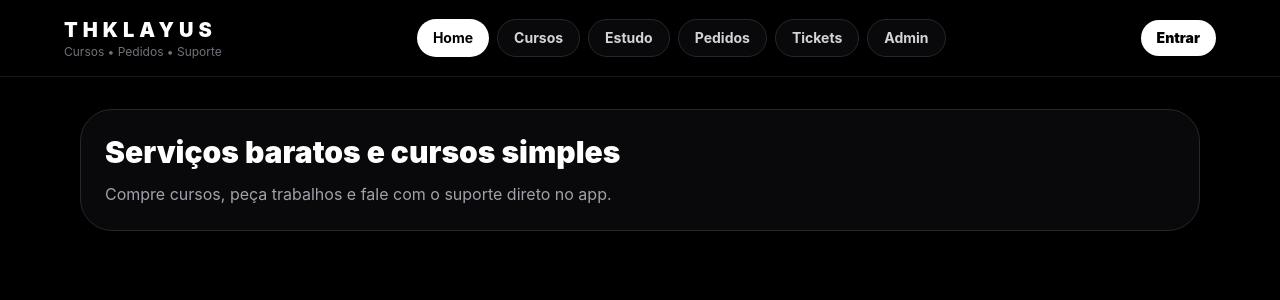
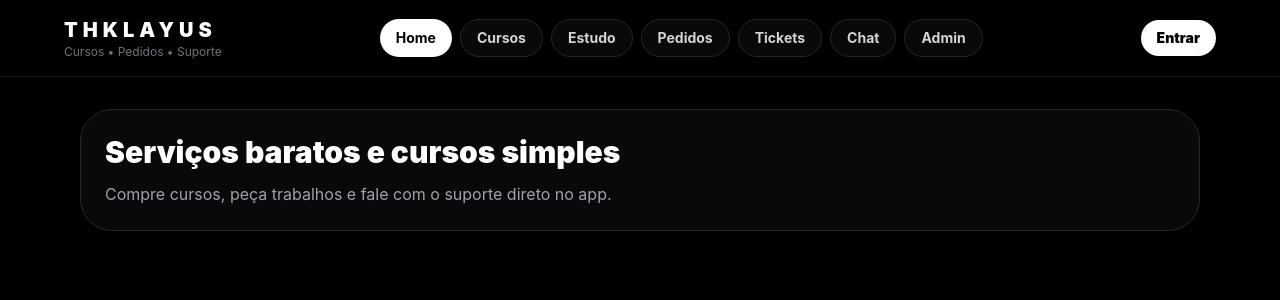
Before and after one commit to thiagodouglas19t-lang/Thklayus-hub, a React (Vite) app: page / in a window 1280 px wide. Shown: the top 300 px of the page. Built offline with nearby package versions, Linux system fonts and the light colour scheme.

Commit message:
Add chat navigation

```diff
--- a/src/components/Navbar.tsx
+++ b/src/components/Navbar.tsx
@@ -4,6 +4,7 @@ type Page =
   | "estudo"
   | "pedidos"
   | "suporte"
+  | "chat"
   | "admin";
 
 type NavbarProps = {
@@ -39,9 +40,7 @@ export default function Navbar({
       <div className="mx-auto flex max-w-6xl items-center justify-between gap-4">
         <button onClick={() => setPage("home")} className="text-left">
           <h1 className="text-xl font-black tracking-[0.25em]">THKLAYUS</h1>
-          <p className="text-xs text-zinc-500">
-            Cursos • Pedidos • Suporte
-          </p>
+          <p className="text-xs text-zinc-500">Cursos • Pedidos • Suporte</p>
         </button>
 
         <nav className="flex gap-2 overflow-x-auto">
@@ -50,6 +49,7 @@ export default function Navbar({
           {Item("Estudo", "estudo")}
           {Item("Pedidos", "pedidos")}
           {Item("Tickets", "suporte")}
+          {Item("Chat", "chat")}
           {Item("Admin", "admin")}
         </nav>
 
```
